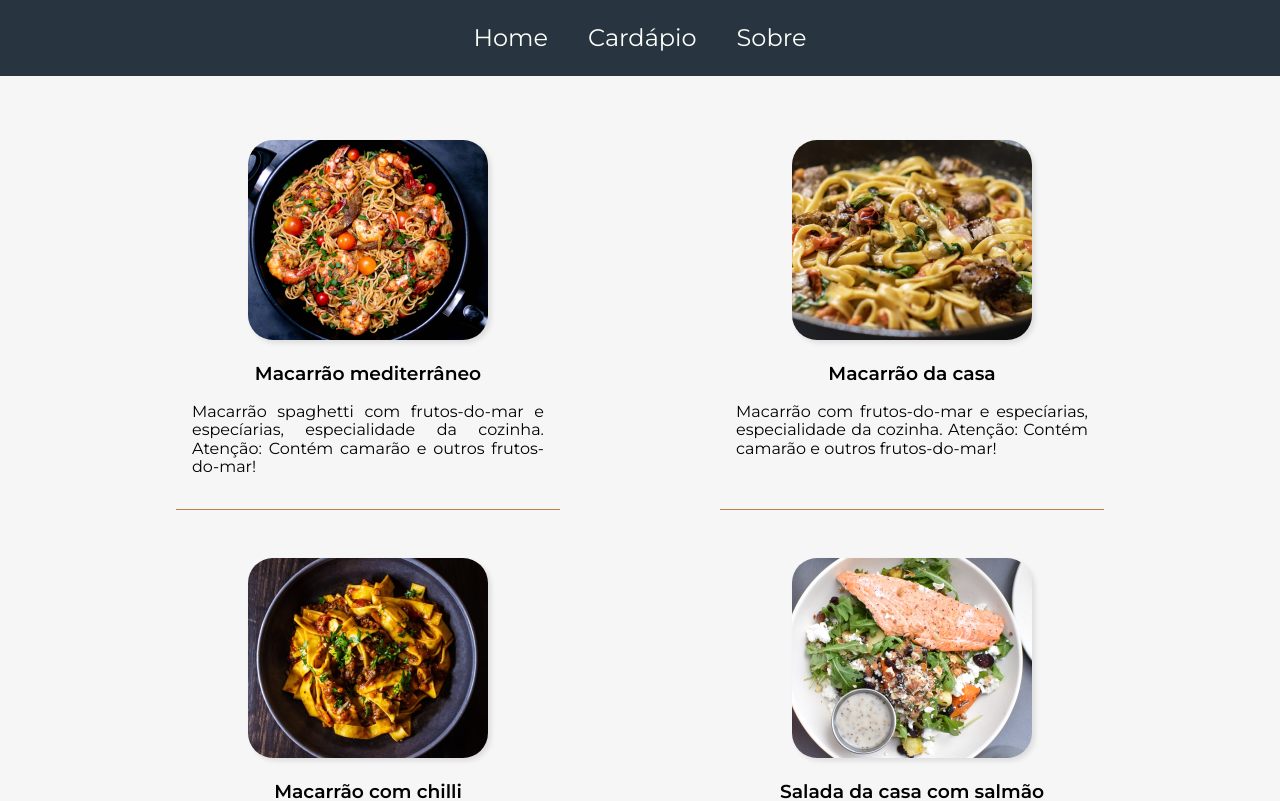
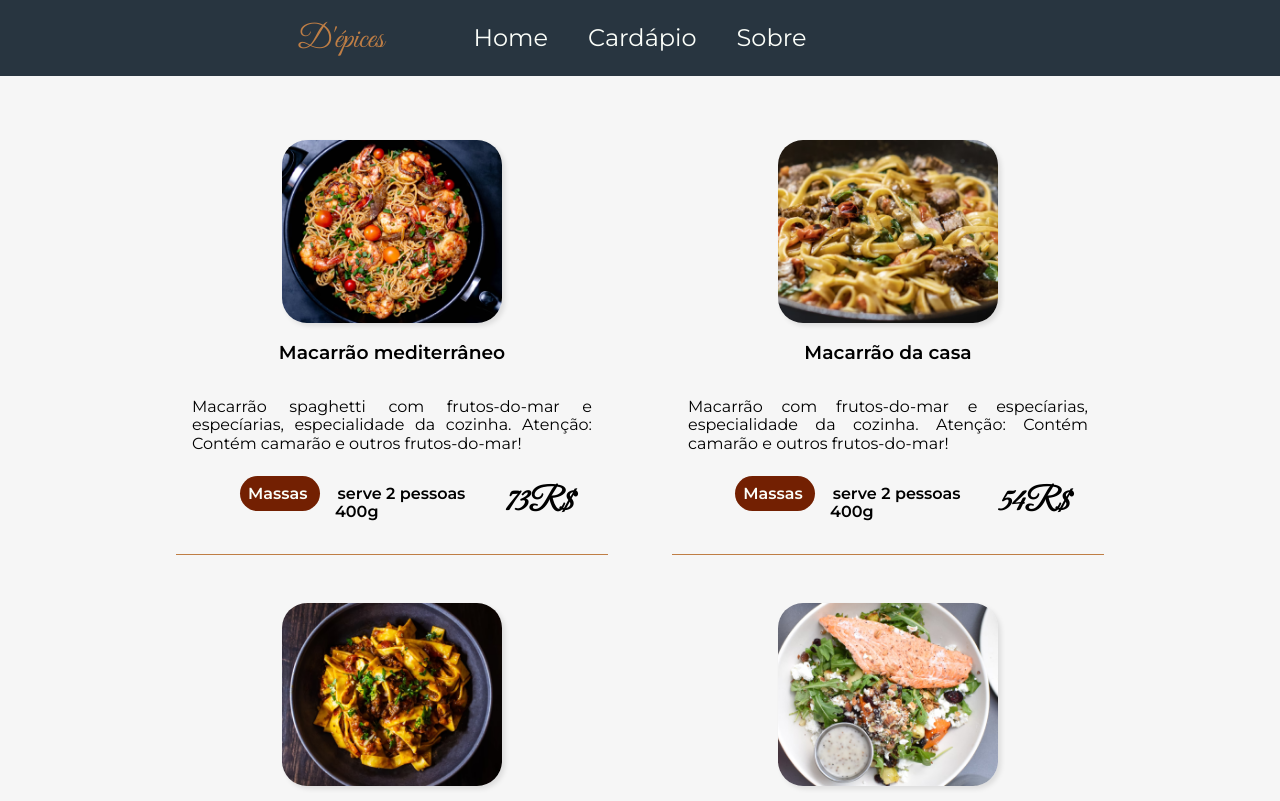
Before and after one commit to GabrielEvangelista0/Restaurante, a React (Create React App) app: page /cardapio in a window 1280 px wide. Shown: the top 801 px of the page. Built offline with nearby package versions, Linux system fonts and the light colour scheme.

Commit message:
atualizações no estilo

```diff
--- a/src/index.css
+++ b/src/index.css
@@ -6,6 +6,7 @@
     --cor2: #BF0404;
     --cor3: #BF7E45;
     --cor4: #732002;
+    --cor5: #007320;
 }
 
 *{
@@ -22,3 +23,9 @@ body{
     flex-direction: column;
     min-height: 100vh;
   }
+
+  h1{
+    font-family: 'Great Vibes', cursive;
+    font-weight: normal;
+    color: var(--cor3);
+}
--- a/src/pages/Cardapio/index.tsx
+++ b/src/pages/Cardapio/index.tsx
@@ -6,6 +6,7 @@ export default function Cardapio() {
     return (
         <>
             <Header>
+                <h1>D'épices</h1>
                 <Menu />
             </Header>
 
@@ -17,6 +18,14 @@ export default function Cardapio() {
                             {prato.title}
                         </h3>
                         <p>{prato.description}</p>
+                        <div className='tags-price'>
+                            <div className='tags'>
+                                <span className={prato.category.label.toLocaleLowerCase()} > {prato.category.label} </span>
+                                <span> serve {prato.serving} pessoas </span>
+                                <span> {prato.size}g </span>
+                            </div>
+                            <span className='price'> {prato.price}R$ </span>
+                        </div>
                     </StyledPrato>
                 ))}
             </StyledCardapio>
@@ -24,6 +33,21 @@ export default function Cardapio() {
 
     )
 }
+
+const Header = styled.header`
+ background-color: var(--cor1);
+ padding: 1.5rem;
+ display: flex;
+ align-items: center;
+ justify-content: center;
+
+ h1{
+    position: absolute;
+    top: 1px;
+    right: 70vw;
+ }
+
+`
 
 const StyledCardapio = styled.div`
     margin: auto;
@@ -36,11 +60,15 @@ const StyledCardapio = styled.div`
 `
 
 const StyledPrato = styled.div`
-        width: 40%;
+        width: 45%;
         margin: 1rem;
         padding: 1rem;
         text-align: center;
         border-bottom: 1px solid var(--cor3);
+        display: flex;
+        flex-direction: column;
+        justify-content: space-between;
+        align-items: center;
         &:hover{
             background-color: var(--cor3);
             border-radius: 20px;
@@ -51,15 +79,46 @@ const StyledPrato = styled.div`
         }
 
         img{
+            width: 55%;
             border-radius: 25px;
             box-shadow: 3px 3px 5px rgb(0 0 0 / 10%);
         }
+        .tags-price{
+            display: flex;
+            padding: 1rem;
+            justify-content: space-between;
+            align-items: flex-end;
+
+            .tags{
+                span{
+                    margin: 0 0.3rem;
+                    padding: .5rem;
+                    border-radius: 25px;
+                    font-weight: bold;
+                }
+
+                .massas{
+                    background-color: var(--cor4);
+                    color: var(--cor0);
+                }
+                .carnes{
+                    background-color: var(--cor2);
+                    color: var(--cor0);
+                }
+                .veganos{
+                    background-color: var(--cor5);
+                    color: var(--cor0);
+                }
+                .combos{
+                    background-color: var(--cor1);
+                    color: var(--cor0);
+                }
+            }
+
+            .price{
+                font-family: 'Great Vibes', cursive;
+                font-size: 2rem;
+                font-weight: bold;
+            }
+        }
 `
-
-const Header = styled.header`
- background-color: var(--cor1);
- padding: 1.5rem;
- display: flex;
- align-items: center;
- justify-content: center;
-`
--- a/src/pages/Home/Home.tsx
+++ b/src/pages/Home/Home.tsx
@@ -1,10 +1,10 @@
 import Menu from "components/Menu"
 import styled from "styled-components"
 
-export default function Home(){
-    return(
+export default function Home() {
+    return (
         <StyledHome>
-            <Menu/>
+            <Menu />
             <div>
                 <h1>Restaurante D'épices</h1>
                 <span>
@@ -33,14 +33,10 @@ const StyledHome = styled.div`
     div{
         text-align: center;
 
-
     h1{
         border-bottom: 2px solid var(--cor3);
-            font-family: 'Great Vibes', cursive;
-            font-weight: normal;
         font-size: 4rem;
         padding-bottom: 1.5rem;
-            color: var(--cor3);
     }
 
         span{
```
Lines whose indentation alone changed are shown as unchanged.
